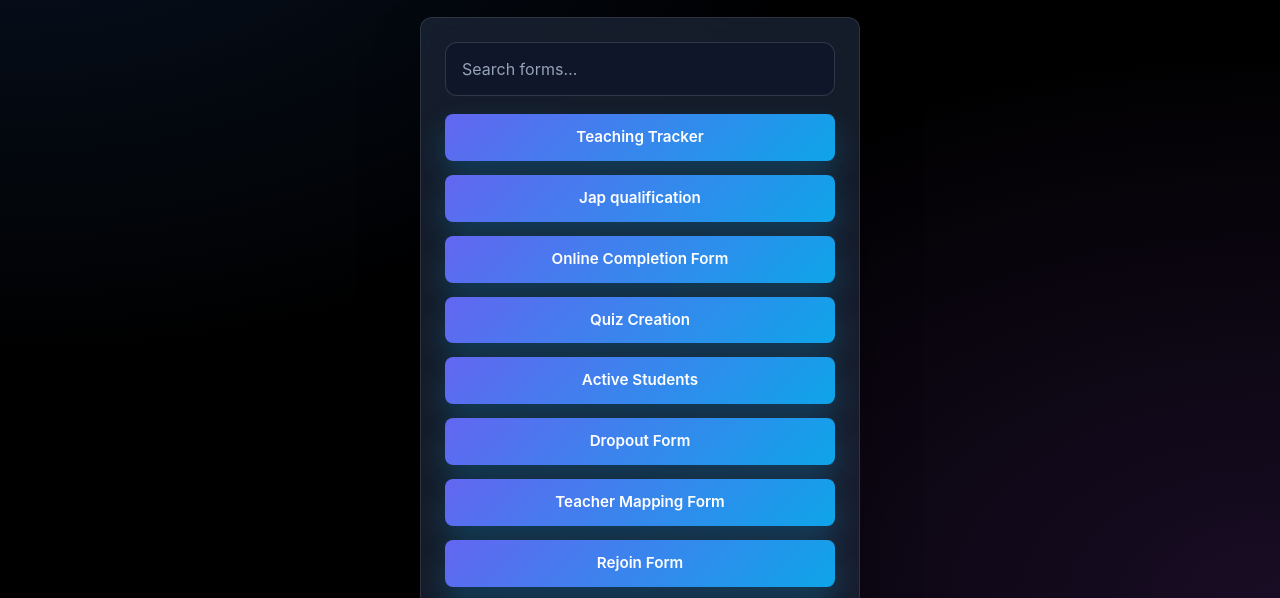
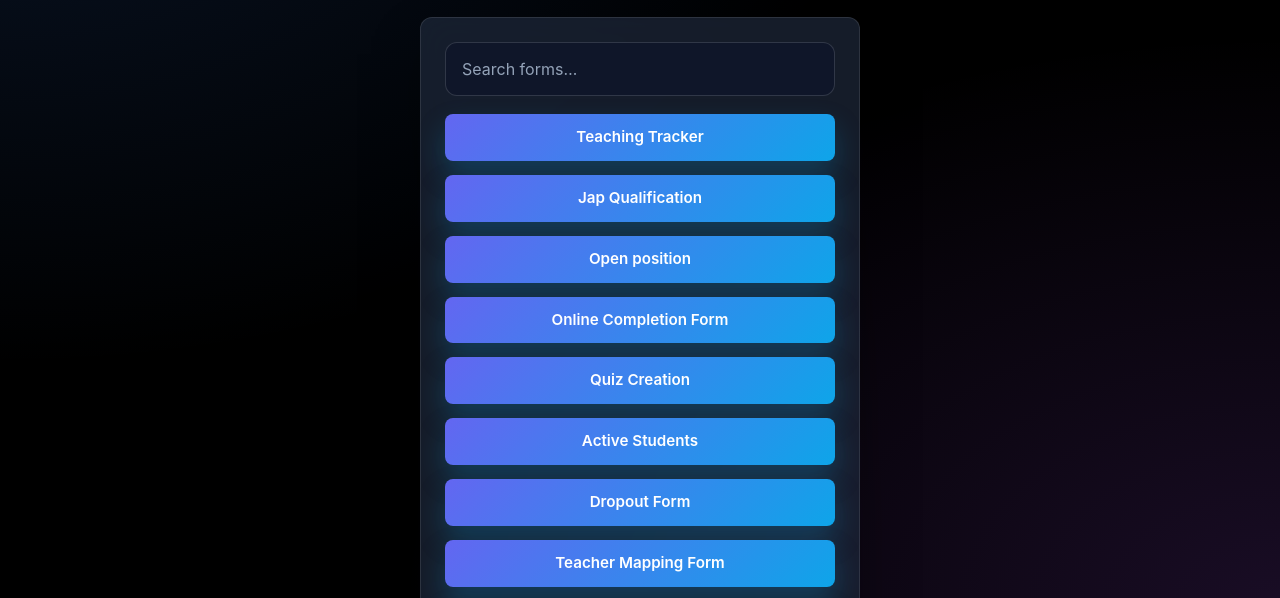
Before and after one commit to rayees004/office-time-calculations, a plain HTML site: page forms.html in a window 1280 px wide. Shown: the part 199-797 px from the top of the page. Drawn offline with nearby package versions, Linux system fonts and the light colour scheme.

Commit message:
jap form changed and open position added, convocation platform link added

```diff
--- a/forms.html
+++ b/forms.html
@@ -51,7 +51,9 @@
             </div>
             <div class="form-grid">
                 <a class="btn btn-primary" href="https://docs.google.com/forms/d/e/1FAIpQLSfeThWnudmLHyZvzd7euNRls4Yko4SLvtYSHr_lEdsrseKDKg/viewform" target="_blank" rel="noreferrer">Teaching Tracker</a>
-                <a class="btn btn-primary" href="https://docs.google.com/forms/d/e/1FAIpQLScuXaVmY8YMaAJKsgnGP5DJao66PZX0bh5bbhO-VRIUqCN2JQ/viewform" target="_blank" rel="noreferrer">Jap qualification</a>
+                <a class="btn btn-primary" href="https://forms.gle/6uWdznnGFiyktvgQA" target="_blank" rel="noreferrer">Jap Qualification</a>
+                <a class="btn btn-primary" href="https://docs.google.com/spreadsheets/d/1007-4T9EvStPf9gJaPjv9KOafQlpdtTX2Lu9-vk7COY/edit?usp=sharing" target="_blank" rel="noreferrer">Open position</a>
+
                 <a class="btn btn-primary" href="https://docs.google.com/forms/d/e/1FAIpQLSfxcLYQfswJ0xLY79UMvG-yGcaGwwmYu-gf_ZpywXo5BSS8Mg/viewform?pli=1&pli=1" target="_blank" rel="noreferrer">Online Completion Form</a>
                 <a class="btn btn-primary" href="https://docs.google.com/forms/d/e/1FAIpQLSfjtEseZIs4w7PEUWAdT26D4VO0YnCwWKyJvALpYy33a_a6MQ/viewform" target="_blank" rel="noreferrer">Quiz Creation</a>
                 <a class="btn btn-primary" href="https://docs.google.com/forms/d/e/1FAIpQLSeHyhw5et7WUG7GYzCBkyej2d08RgQ-IuJCzho22RLjWn4r8g/viewform?uusppublish-editor" target="_blank" rel="noreferrer">Active Students</a>
```
Also changed, not shown: index.html (+3 -0 lines).
